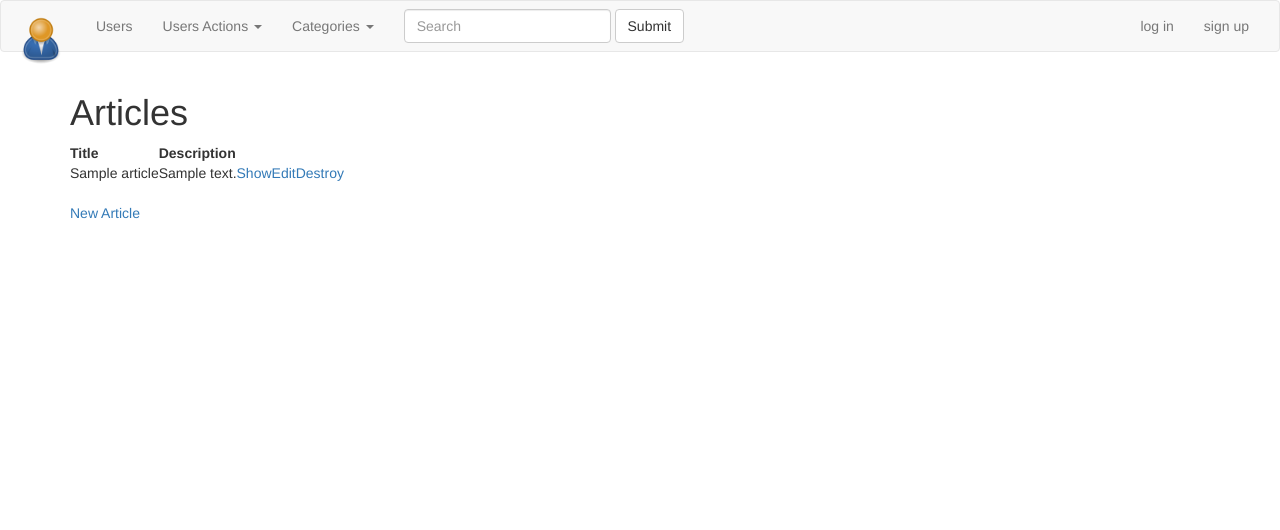
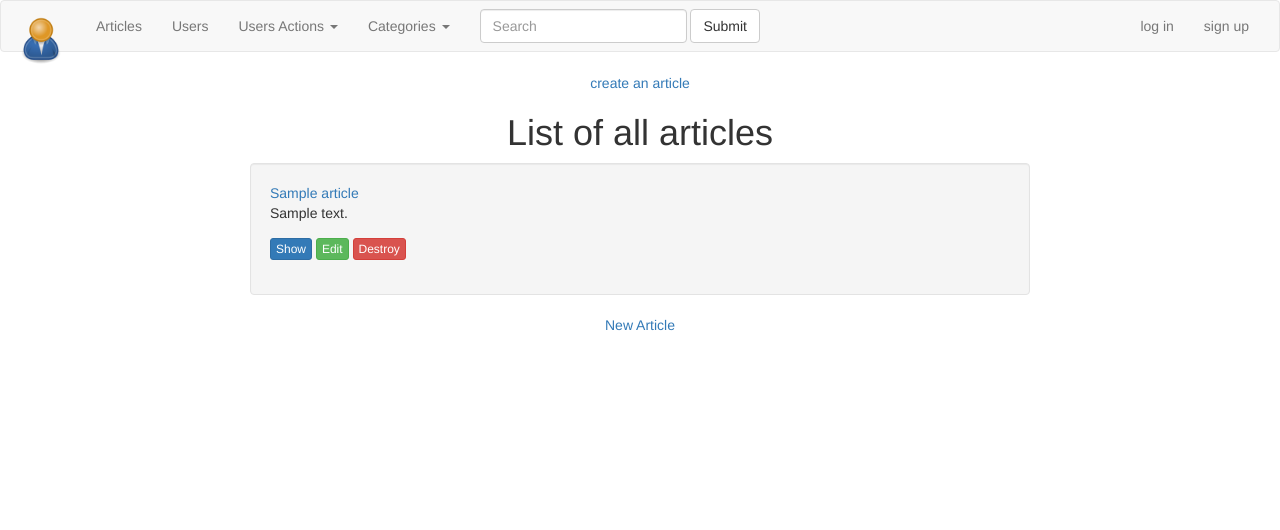
Before and after one commit to dan10261/RailLearning, a Rails app: page /articles in a window 1280 px wide. Shown: the top 530 px of the page. Run offline with Rails 7, Linux system fonts and the light colour scheme; tables that the repository leaves empty hold one stand-in row (values such as "Sample post"); style sheets or scripts are compiled from the project's sources; some libraries are stand-ins or nearby versions.

Commit message:
add article inforamation and glsuser infor for articles

```diff
--- a/app/assets/stylesheets/custom.css.scss
+++ b/app/assets/stylesheets/custom.css.scss
@@ -36,9 +36,9 @@ $navbar-default-bg: black;
 	color: #fff !important;
 }
 .main-content{
-	min-height: -o-calc(100% - 10vh); /* opera */
+	min-height: -o-calc(100vh - 10vh); /* opera */
 	min-height: -webkit-calc(100vh - 10vh); /* google, safari */
-	min-height: -moz-calc(100% - 100vh); /* firefox */
+	min-height: -moz-calc(100vh - 100vh); /* firefox */
 }
 .detail-actions{
 	border-top: 1px solid #eaeaea;
--- a/app/controllers/application_controller.rb
+++ b/app/controllers/application_controller.rb
@@ -1,6 +1,6 @@
 class ApplicationController < ActionController::Base
 	protect_from_forgery with: :exception
-
+  add_flash_types :success, :warning, :danger, :info
 	helper_method :current_glsuser, :logged_in?
 
 	def current_glsuser
--- a/app/controllers/articles_controller.rb
+++ b/app/controllers/articles_controller.rb
@@ -1,6 +1,6 @@
 class ArticlesController < ApplicationController
   before_action :set_article, only: [:show, :edit, :update, :destroy]
-
+  before_action :require_glsuser, except: [:index, :show]
   # GET /articles
   # GET /articles.json
   def index
@@ -15,6 +15,7 @@ class ArticlesController < ApplicationController
   # GET /articles/new
   def new
     @article = Article.new
+    @article.glsuser = current_glsuser
   end
 
   # GET /articles/1/edit
@@ -25,10 +26,10 @@ class ArticlesController < ApplicationController
   # POST /articles.json
   def create
     @article = Article.new(article_params)
-
+    @article.glsuser = current_glsuser
     respond_to do |format|
       if @article.save
-        format.html { redirect_to @article, notice: 'Article was successfully created.' }
+        format.html { redirect_to @article, success: 'Article was successfully created.' }
         format.json { render :show, status: :created, location: @article }
       else
         format.html { render :new }
@@ -42,7 +43,7 @@ class ArticlesController < ApplicationController
   def update
     respond_to do |format|
       if @article.update(article_params)
-        format.html { redirect_to @article, notice: 'Article was successfully updated.' }
+        format.html { redirect_to @article, success: 'Article was successfully updated.' }
         format.json { render :show, status: :ok, location: @article }
       else
         format.html { render :edit }
@@ -56,7 +57,7 @@ class ArticlesController < ApplicationController
   def destroy
     @article.destroy
     respond_to do |format|
-      format.html { redirect_to articles_url, notice: 'Article was successfully destroyed.' }
+      format.html { redirect_to articles_url, danger: 'Article was successfully destroyed.' }
       format.json { head :no_content }
     end
   end
@@ -69,6 +70,8 @@ class ArticlesController < ApplicationController
 
     # Never trust parameters from the scary internet, only allow the white list through.
     def article_params
-      params.require(:article).permit(:title, :description)
+      params.require(:article).permit(:title, :description, :glsuser_id)
     end
+
+
 end
--- a/app/models/article.rb
+++ b/app/models/article.rb
@@ -1,5 +1,7 @@
 class Article < ApplicationRecord
   belongs_to :glsuser
+  has_many :article_categories_associations
+  has_many :categories, through: :article_categories_associations
   validates :title, presence: true
 end
 #command
--- /dev/null
+++ b/app/models/article_categories_association.rb
@@ -0,0 +1,4 @@
+class ArticleCategoriesAssociation < ApplicationRecord
+  belongs_to :article
+  belongs_to :category
+end
--- a/app/models/category.rb
+++ b/app/models/category.rb
@@ -1,5 +1,7 @@
 class Category < ApplicationRecord
 	  has_many :notes, dependent: :nullify #when the category is deleted, the associated table column is set to null
+	  has_many :article_categories_associations
+    has_many :articles, through: :article_categories_associations
 	  validates :name, presence: true, length: {minimum: 3, maximum: 20}
 	  #validates_uniqueness_of :name
 end
--- a/app/views/articles/edit.html.erb
+++ b/app/views/articles/edit.html.erb
@@ -1,6 +1,6 @@
-<h1>Editing Article</h1>
+<center><h1>Editing Article</h1></center>
 
 <%= render 'form', article: @article %>
 
-<%= link_to 'Show', @article %> |
-<%= link_to 'Back', articles_path %>
+<center><%= link_to 'Show', @article %> |
+<%= link_to 'Back', articles_path %></center>
--- a/app/views/articles/index.html.erb
+++ b/app/views/articles/index.html.erb
@@ -1,29 +1,24 @@
-<p id="notice"><%= notice %></p>
-
-<h1>Articles</h1>
-
-<table>
-  <thead>
-    <tr>
-      <th>Title</th>
-      <th>Description</th>
-      <th colspan="3"></th>
-    </tr>
-  </thead>
-
-  <tbody>
+<center>
+<%= link_to "create an article", new_article_path%>
+<h1>List of all articles</h1>
+</center>
+<div class="row">
+<div class="col-sm-offset-2 col-sm-8 well">
     <% @articles.each do |article| %>
-      <tr>
-        <td><%= article.title %></td>
-        <td><%= article.description %></td>
-        <td><%= link_to 'Show', article %></td>
-        <td><%= link_to 'Edit', edit_article_path(article) %></td>
-        <td><%= link_to 'Destroy', article, method: :delete, data: { confirm: 'Are you sure?' } %></td>
-      </tr>
+      <div  class= "form-group">
+      	<%= link_to "#{article.title}", article_path(article), class: "form-control-static" %>
+        <div>
+        	<%= article.description%>
+        </div>
+      </div>
+      <div class= "form-group">
+      	<%= link_to 'Show', article , class: "btn btn-primary btn-xs" %>
+      	<%= link_to 'Edit', edit_article_path(article), class: "btn btn-success btn-xs" %>
+      	<%= link_to 'Destroy', article, method: :delete , class: "btn btn-danger btn-xs", data: { confirm: 'Are you sure?' } %>
+      </div>
     <% end %>
-  </tbody>
-</table>
-
-<br>
-
-<%= link_to 'New Article', new_article_path %>
+</div>
+</div>
+<center>
+	<%= link_to 'New Article', new_article_path %>
+</center>
--- a/app/views/layouts/_navigation.html.erb
+++ b/app/views/layouts/_navigation.html.erb
@@ -14,6 +14,7 @@
     <!-- Collect the nav links, forms, and other content for toggling -->
     <div class="collapse navbar-collapse" id="bs-example-navbar-collapse-1">
       <ul class="nav navbar-nav">
+      <li><%= link_to "Articles", articles_path%></li>
         <li><%= link_to "Users", glsusers_path%></li>
         <li class="dropdown">
           <a href="#" class="dropdown-toggle" data-toggle="dropdown" role="button" aria-haspopup="true" aria-expanded="false">Users Actions <span class="caret"></span></a>
```
Also changed, not shown: app/views/articles/_form.html.erb (+17 -21 lines), app/views/articles/new.html.erb (+3 -4 lines), app/views/articles/show.html.erb (+9 -3 lines), db/migrate/20190705174319_create_article_categories_association.rb (added, +8 -0 lines), test/controllers/categories_controller_test.rb (+1 -1 lines), Gemfile, Gemfile.lock, db/schema.rb.
